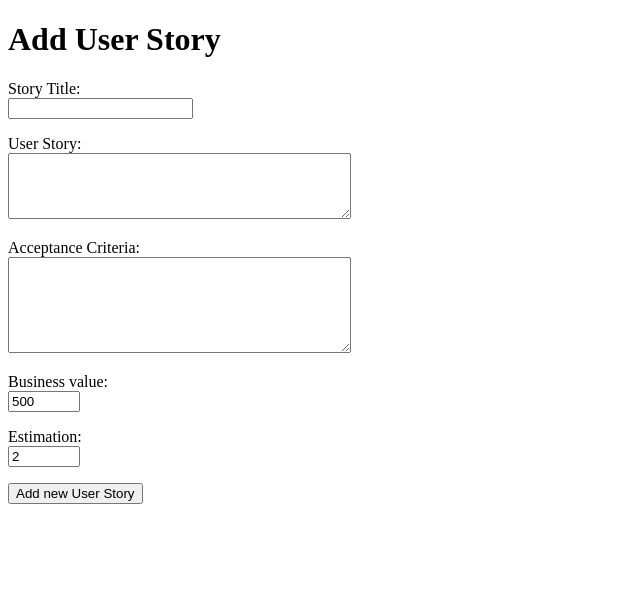
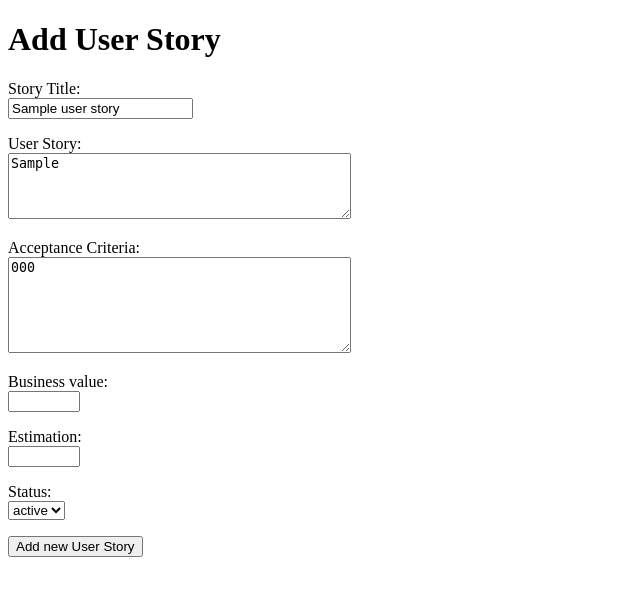
Before and after one commit to CodecoolGlobal/super-sprinter-3000-python-reference-makktim, a Flask app: template templates/user_story.html in a window 1280 px wide. Shown: the top 596 px of the page, without its empty margins (0-640 px from the left). Run offline with Flask 2, Linux system fonts and the light colour scheme; the template is opened without the code that fills it: most values are stand-ins (such as "Sample title", 1, 10 or a date in 2020).

Commit message:
Display User Story details in form on update

```diff
--- a/data_handler.py
+++ b/data_handler.py
@@ -2,9 +2,24 @@
 
 DATA_FILE_PATH = 'data.csv'
 DATA_HEADER = ['id', 'title', 'user_story', 'acceptance_criteria', 'business_value', 'estimation', 'status']
+STATUSES = ['planning', 'todo', 'in progress', 'review', 'done']
 
 
 def get_all_user_story():
+    return get_csv_data()
+
+
+def get_user_story(story_id):
+    return get_csv_data(story_id)
+
+
+def get_csv_data(one_user_story_id=None):
+    """
+    :param one_user_story_id:
+        If given, it will act as a filter and return the dictionary of one specific User Story
+        If not given, it will return a list of dictionaries with all the details
+    :return:
+    """
     #  create a temporary list to read each line
     user_stories = []
 
@@ -21,6 +36,10 @@
             #  allow multiline strings to display in HTML
             user_story['user_story'] = user_story['user_story']
             user_story['acceptance_criteria'] = user_story['acceptance_criteria']
+
+            # if filtered, then just return this _found_ user story
+            if one_user_story_id is not None and one_user_story_id == user_story['id']:
+                return user_story
 
             #  store modified data in temporary list
             user_stories.append(user_story)
@@ -40,7 +59,7 @@
         else:
             story['id'] = 0
 
-        story['status'] = 'new'
+        story['status'] = STATUSES[0]
         story['user_story'] = story['user_story'].replace('\r\n', '<br>')
         story['acceptance_criteria'] = story['acceptance_criteria'].replace('\r\n', '<br>')
 
--- a/server.py
+++ b/server.py
@@ -19,7 +19,10 @@
         data_handler.add_user_story(request.form.to_dict())  # Cast received Form data to normal Python dictionary
         return redirect('/')
 
-    return render_template('user_story.html', user_story={})
+    return render_template('user_story.html', user_story={
+        'business_value': 500,
+        'estimation': 2,
+    })
 
 
 @app.route('/story/<story_id>', methods=['GET', 'POST'])
@@ -27,9 +30,9 @@
     if request.method == 'POST':
         pass
     else:
-        user_story = {}  # data_handler.get_user_story(story_id)
+        user_story = data_handler.get_user_story(story_id)
 
-        return render_template('user_story.html', user_story=user_story)
+        return render_template('user_story.html', user_story=user_story, statuses=data_handler.STATUSES)
 
 
 if __name__ == '__main__':
--- a/templates/user_story.html
+++ b/templates/user_story.html
@@ -10,25 +10,39 @@
     <form action="{{ url_for('route_story_add') }}" method="post">
         <p>
             <label for="title">Story Title:</label><br>
-            <input type="text" name="title" id="title" required minlength="5">
+            <input type="text" name="title" id="title" required minlength="5" value="{{ user_story['title'] }}">
         </p>
         <p>
             <label for="user_story">User Story:</label><br>
-            <textarea name="user_story" id="user_story" cols="40" rows="4" required></textarea>
+            <textarea name="user_story" id="user_story" cols="40" rows="4" required>{{ user_story['user_story'] }}</textarea>
         </p>
         <p>
             <label for="acceptance_criteria">Acceptance Criteria:</label><br>
-            <textarea name="acceptance_criteria" id="acceptance_criteria" cols="40" rows="6" required></textarea>
+            <textarea name="acceptance_criteria" id="acceptance_criteria" cols="40" rows="6" required>{{ user_story['acceptance_criteria'] }}</textarea>
         </p>
         <p>
             <label for="business_value">Business value:</label><br>
-            <input type="number" name="business_value" id="business_value" min="100" max="1500" step="100" value="500"
+            <input type="number" name="business_value" id="business_value" min="100" max="1500" step="100"
+                   value="{{ user_story['business_value'] }}"
                    required>
         </p>
         <p>
             <label for="estimation">Estimation:</label><br>
-            <input type="number" name="estimation" id="estimation" min="0.5" max="40" step="0.5" value="2" required>
+            <input type="number" name="estimation" id="estimation" min="0.5" max="40" step="0.5"
+                   value="{{ user_story['estimation'] }}"
+                   required>
         </p>
+        {% if user_story['status'] is defined %}
+            <p>
+                <label for="status">Status:</label><br>
+                <select name="status" id="status">
+                    {% for status in statuses %}
+                        <option {% if user_story['status'] == status %}selected{% endif %}
+                                value="status">{{ status }}</option>
+                    {% endfor %}
+                </select>
+            </p>
+        {% endif %}
         <p>
             <button type="submit">Add new User Story</button>
         </p>
```
